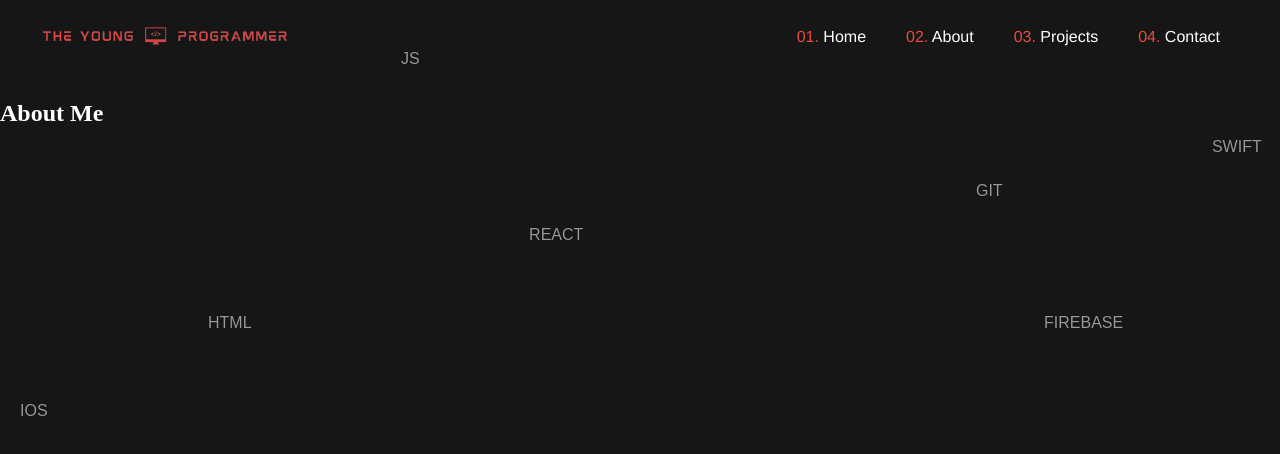
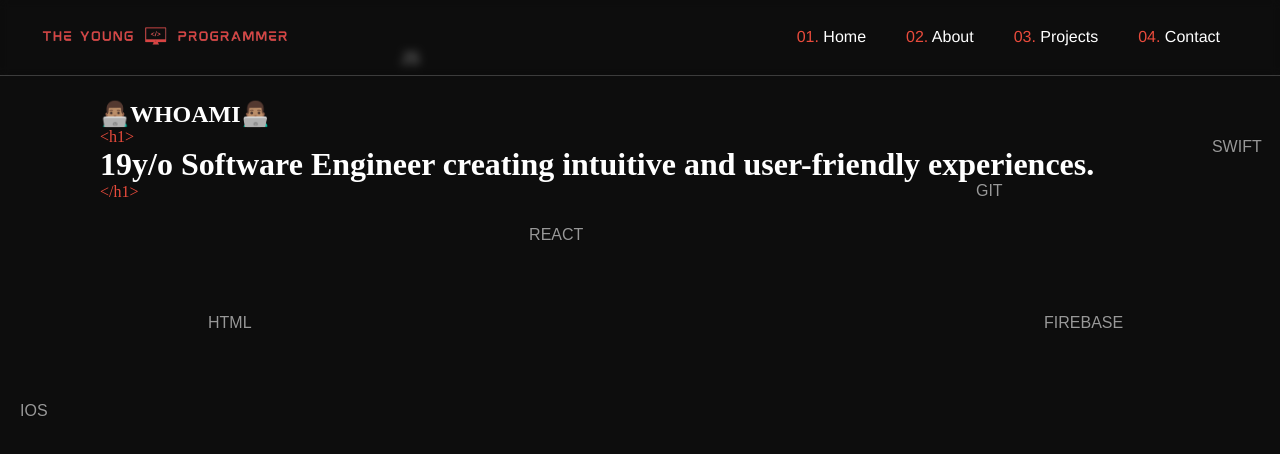
Before and after one commit to justolusegun/olusegunPortfolio, a React (Create React App) app: page /about in a window 1280 px wide. Shown: the top 454 px of the page. Built offline with nearby package versions, Linux system fonts and the light colour scheme.

Commit message:
Navbar edit

```diff
--- a/src/Components/Header.jsx
+++ b/src/Components/Header.jsx
@@ -63,6 +63,9 @@ const Container = styled.div`
   right: 0;
   z-index: 10000000;
   cursor: pointer;
+  border-bottom: 1px solid rgba(255, 255, 255, 0.2);
+  backdrop-filter: blur(4px);
+  z-index: 9000000000;
 `
 
 const Responsive = styled.span`
--- a/src/Pages/About.jsx
+++ b/src/Pages/About.jsx
@@ -5,7 +5,10 @@ const About = () => {
   return (
     <Container>
 
-    <h2>About Me</h2>
+    <h2>👨🏽‍💻WHOAMI👨🏽‍💻</h2>
+   <Code>&lt;h1&gt;</Code>
+  <h1>19y/o Software Engineer creating intuitive and user-friendly experiences.</h1>
+  <Code>&lt;/h1&gt;</Code>
     </Container>
   )
 }
@@ -14,5 +17,13 @@ export default About
 
 const Container = styled.div`
   margin-top: 100px;
+  // border: 1px solid #ccc;
+  height: 100vh;
+  padding: 0 100px
+`
+const Code = styled.div`
 
+  color: #e94b3cff;
+  display: flex;
+  align-items: flex-start;
 `
--- a/src/Pages/Home.jsx
+++ b/src/Pages/Home.jsx
@@ -14,11 +14,9 @@ const Home = () => {
         <LeftButton><a href="#">Let's get in touch!</a></LeftButton>
         <RightButton><a href="#">Download Resume</a></RightButton>
     </ButtonGroup>
-
-    <Responsive>
     <About/>
 
-    </Responsive>
+
     </Container>
   )
 }
@@ -55,12 +53,12 @@ const Color = styled.span`
 const Where = styled.div`
   font-size: 17px;
   font-family: 'Helvetica Neue';
-  font-weight: lighter;
+  // font-weight: smaller;
   margin-bottom: 20px;
 `
 
 const ButtonGroup = styled.div`
-
+  margin-bottom: 200px;
 `
 
 const LeftButton = styled.button`
--- a/src/index.css
+++ b/src/index.css
@@ -4,7 +4,7 @@
   box-sizing: border-box;
 }
 body {
-  background-color: #161616;
+  background-color: #0D0D0D;
   /* overflow-x: hidden; */
   color: white;
   transition: 3s;
```
